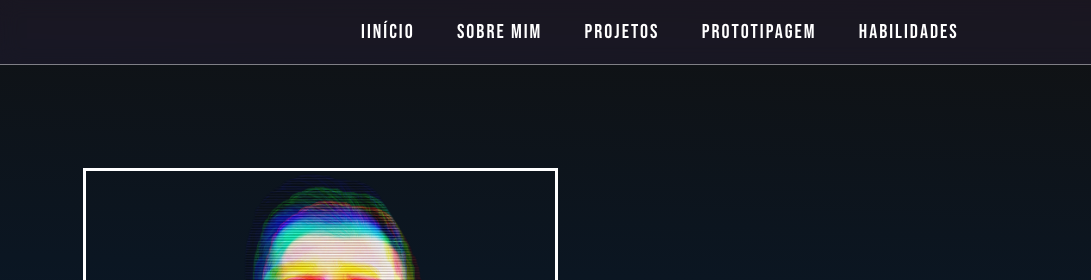
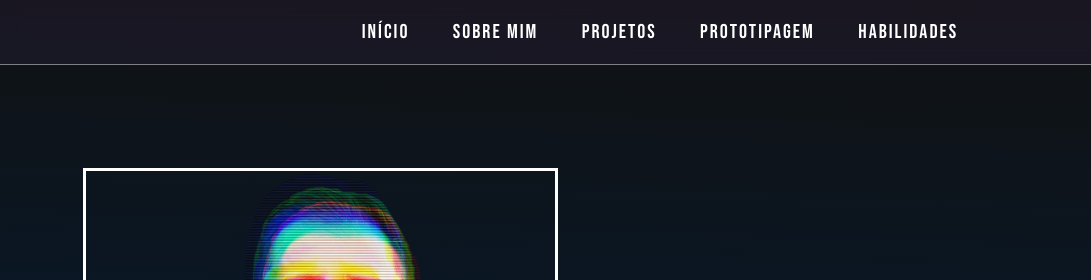
Before and after one commit to BleydJS/Meu-Portifolio, a website: page index.html in a window 1280 px wide. Shown: the top 280 px of the page, 0-1091 px from the left. Drawn offline with nearby package versions, Linux system fonts and the light colour scheme; a script that the page names is missing; a web font is replaced by a local one.

Commit message:
segunda alteração de teste

```diff
--- a/index.html
+++ b/index.html
@@ -45,7 +45,7 @@
           <div class="barra-conteiner">
             <nav class="esquerda">
               <ul onclick="getElementById('close-menu').checked=false;">
-                <li><a href="#inicio">IInício</a></li>
+                <li><a href="#inicio">Início</a></li>
                 <li><a href="#sobre-mim">Sobre mim</a></li>
                 <li><a href="#projetos">Projetos</a></li>
                 <li><a href="#prototipagem">Prototipagem</a></li>
```
Also changed, not shown: README.md.
